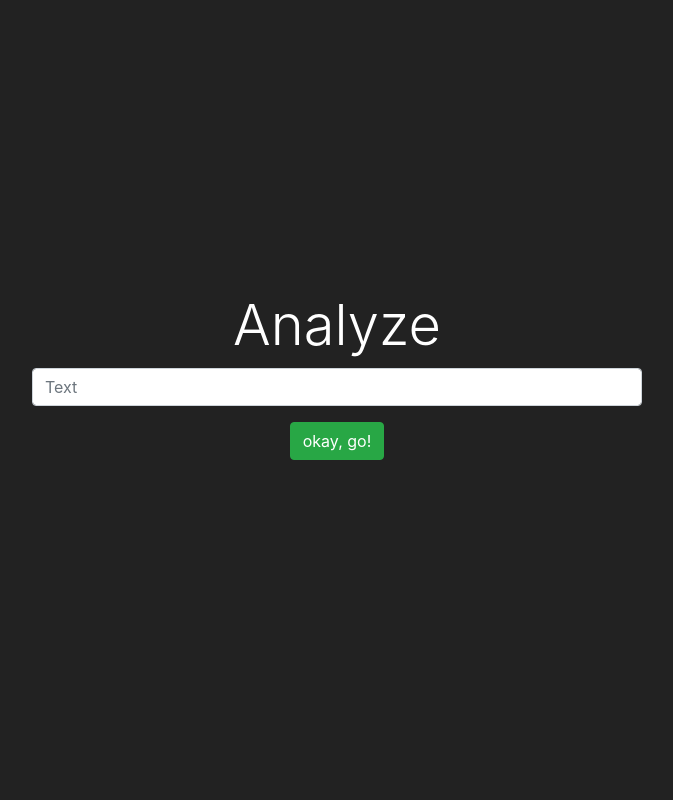
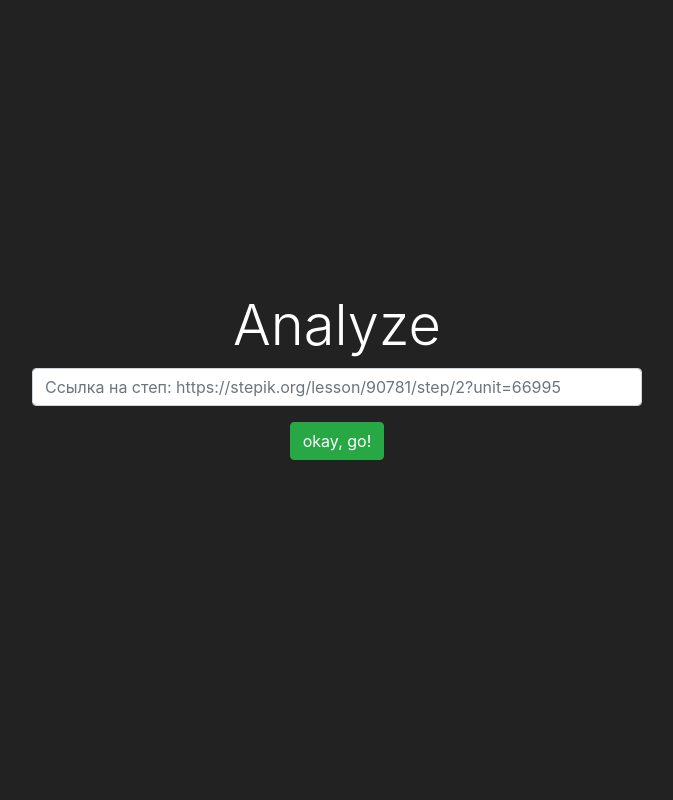
Before and after one commit to kalganov/StepicCommentsAnalizer, a Flask app: page / in a window 1280 px wide. Shown: the whole page, without its empty margins (303-976 px from the left). Run offline with Flask 2, Linux system fonts and the light colour scheme; parts of the project's set-up code (start-up, migrations or seed data) failed here and were passed over; some libraries are stand-ins or nearby versions.

Commit message:
placeholder

```diff
--- a/flask_app/templates/index.html
+++ b/flask_app/templates/index.html
@@ -38,7 +38,9 @@
                         <form action="/analyze" class="form-inlin justify-content-center" id="analyzeForm">
                             <div class="form-group">
                                 <label class="sr-only">Name</label>
-                                <input class="form-control" name="text" placeholder="Text" type="text">
+                                <input class="form-control" name="text"
+                                       placeholder="Ссылка на степ: https://stepik.org/lesson/90781/step/2?unit=66995"
+                                       type="text">
                             </div>
                             <button class="btn btn-success " type="submit">okay, go!</button>
                         </form>
```
